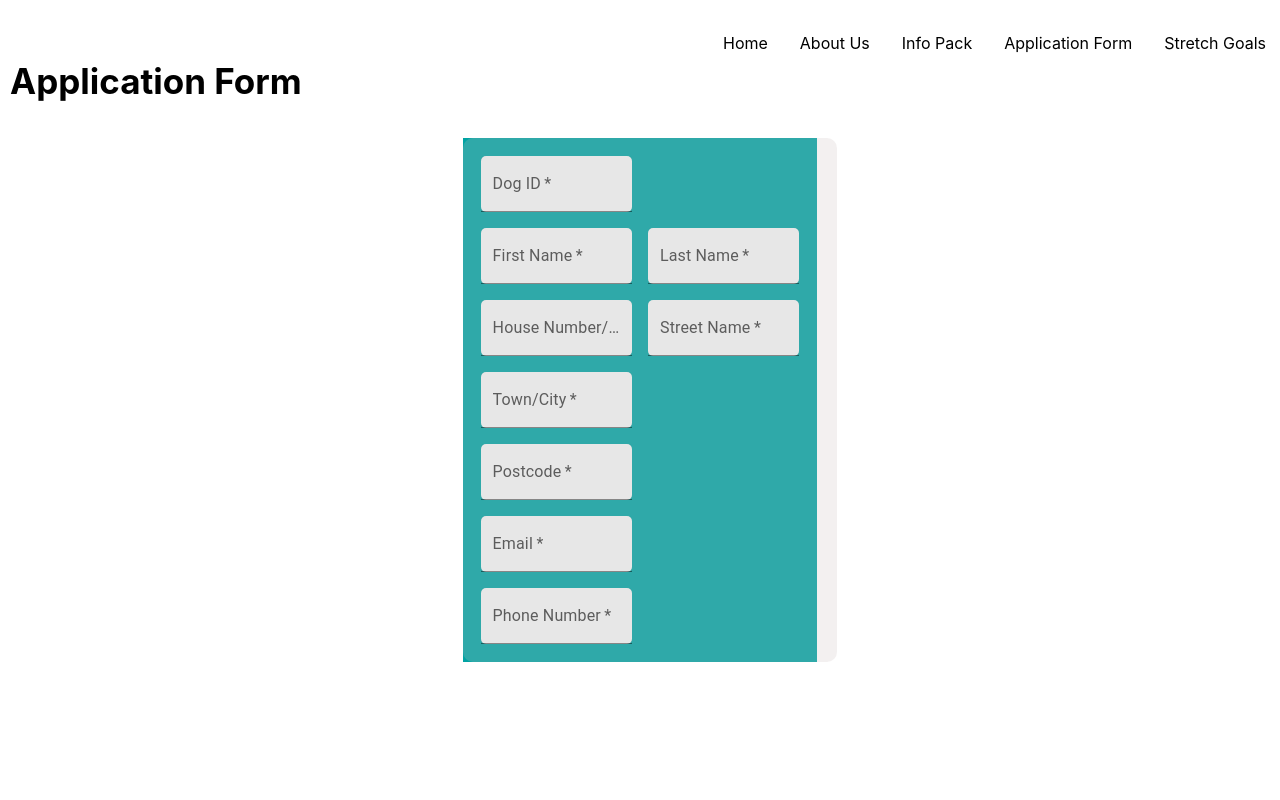
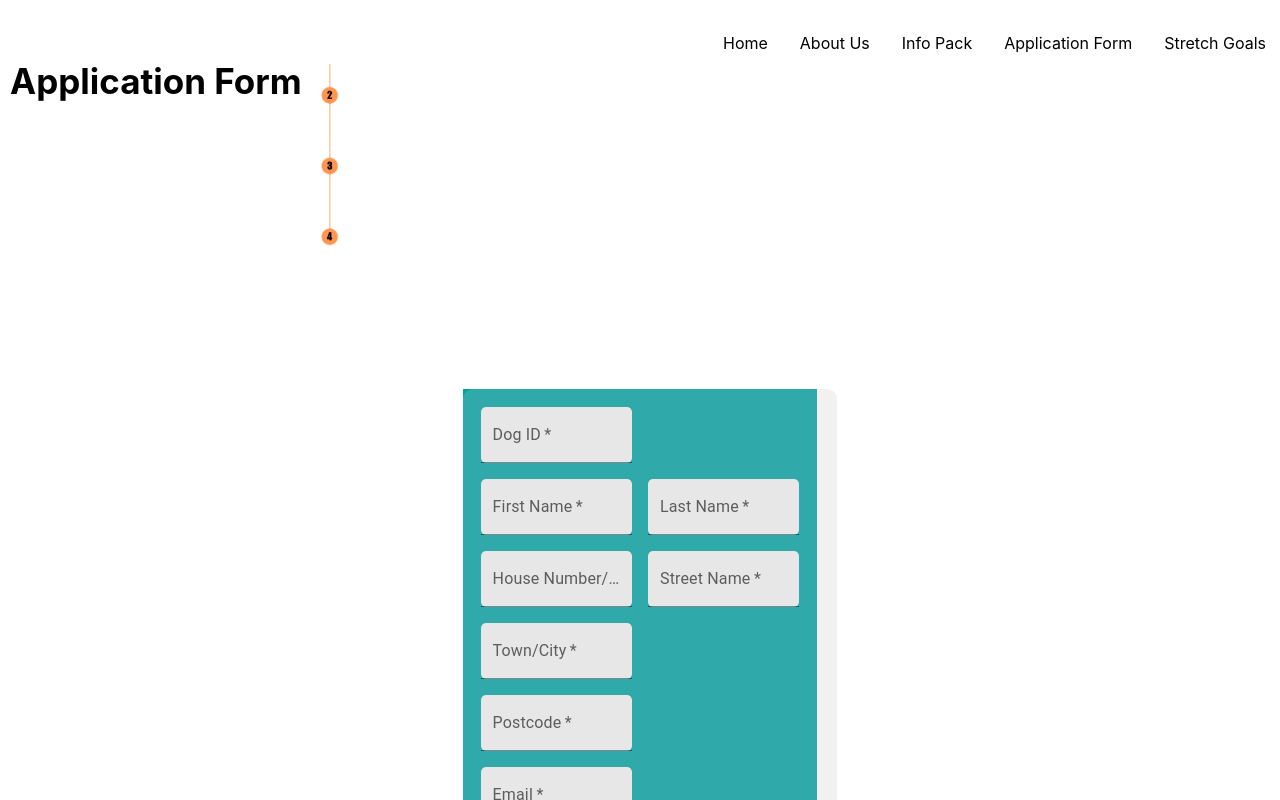
Before and after one commit to anjaliruth/TheHackitectsFinalProjects, a React (Create React App) app in the folder myapp/: page /application-form in a window 1280 px wide. Shown: the top 800 px of the page. Built offline with nearby package versions, Linux system fonts and the light colour scheme.

Commit message:
stlyed the form and added the timeline

```diff
--- a/myapp/src/components/ApplicationForm/ApplicationForm.css
+++ b/myapp/src/components/ApplicationForm/ApplicationForm.css
@@ -11,3 +11,23 @@
     padding: 10px;
     width: 100%;
 }
+
+.timeline-img{
+    display: flex;
+    justify-content: flex-start;
+    align-items: center;
+    align-content: center;
+    margin: auto;
+    width: 50%;
+    height: 100%;
+    border-radius: 10px;
+
+
+}
+
+#TL_img {
+    width: 3%;
+    height: 3%;
+    border-radius: 10px;
+
+}
--- a/myapp/src/components/ApplicationForm/ApplicationForm.js
+++ b/myapp/src/components/ApplicationForm/ApplicationForm.js
@@ -3,12 +3,21 @@ import TextField from "@mui/material/TextField";
 import Box from "@mui/material/Box";
 import Form from "./Form";
 import "./ApplicationForm.css";
+import timelineImg from '../../Media/A:F.png';
 
 export default function ApplicationForm() {
   return (
     <>
+    <section className="application-form">
       <h1 className="application-form-title">Application Form</h1>
+    </section>
+    <section className="timeline-img">
+    <img id ="TL_img" src={timelineImg} alt="timeline of application Jorney" border="0" />
+    </section>
+    <section>
       <Form />
+    </section>
+
     </>
   );
 }
```
Also changed, not shown: myapp/src/Media/A:F.png (added).
